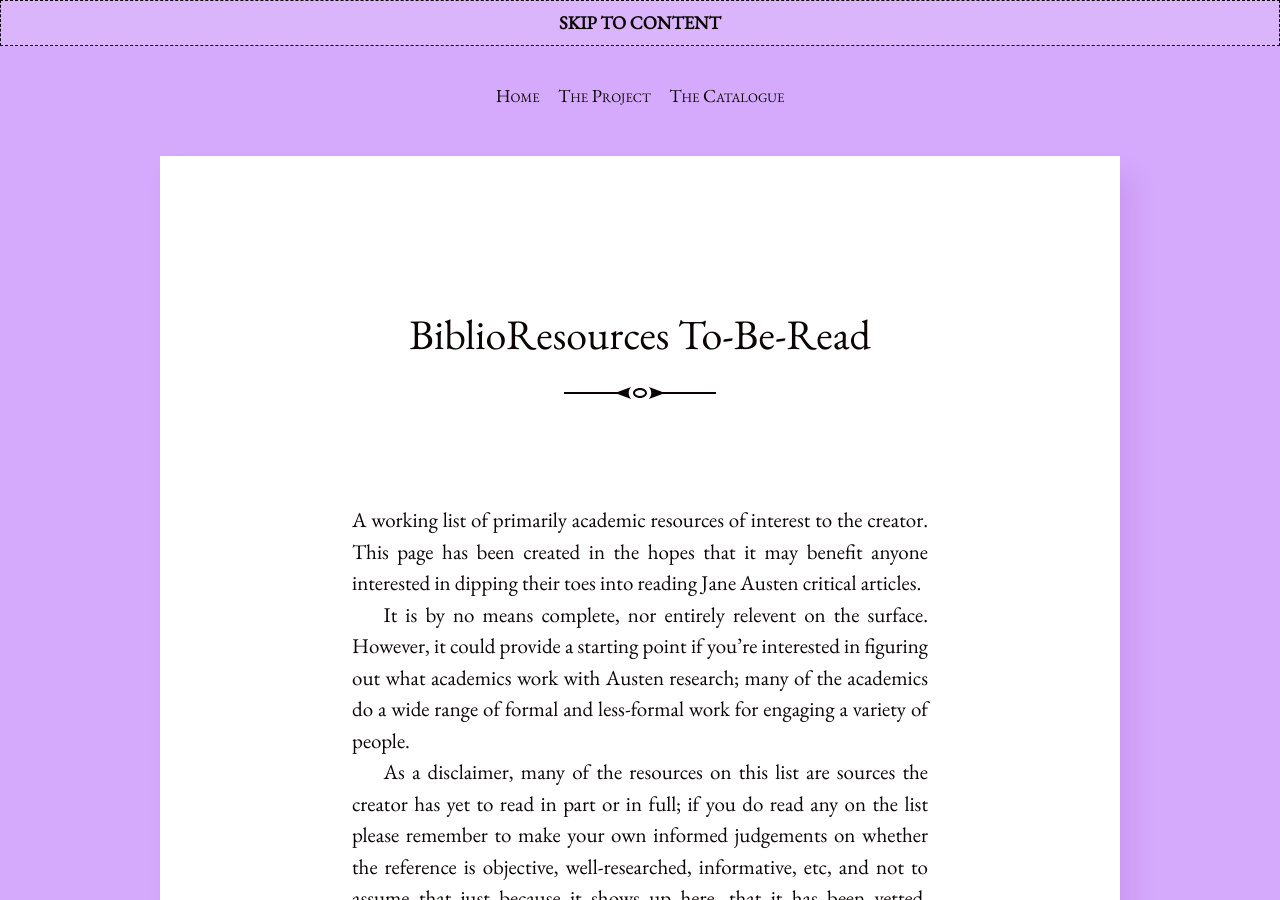
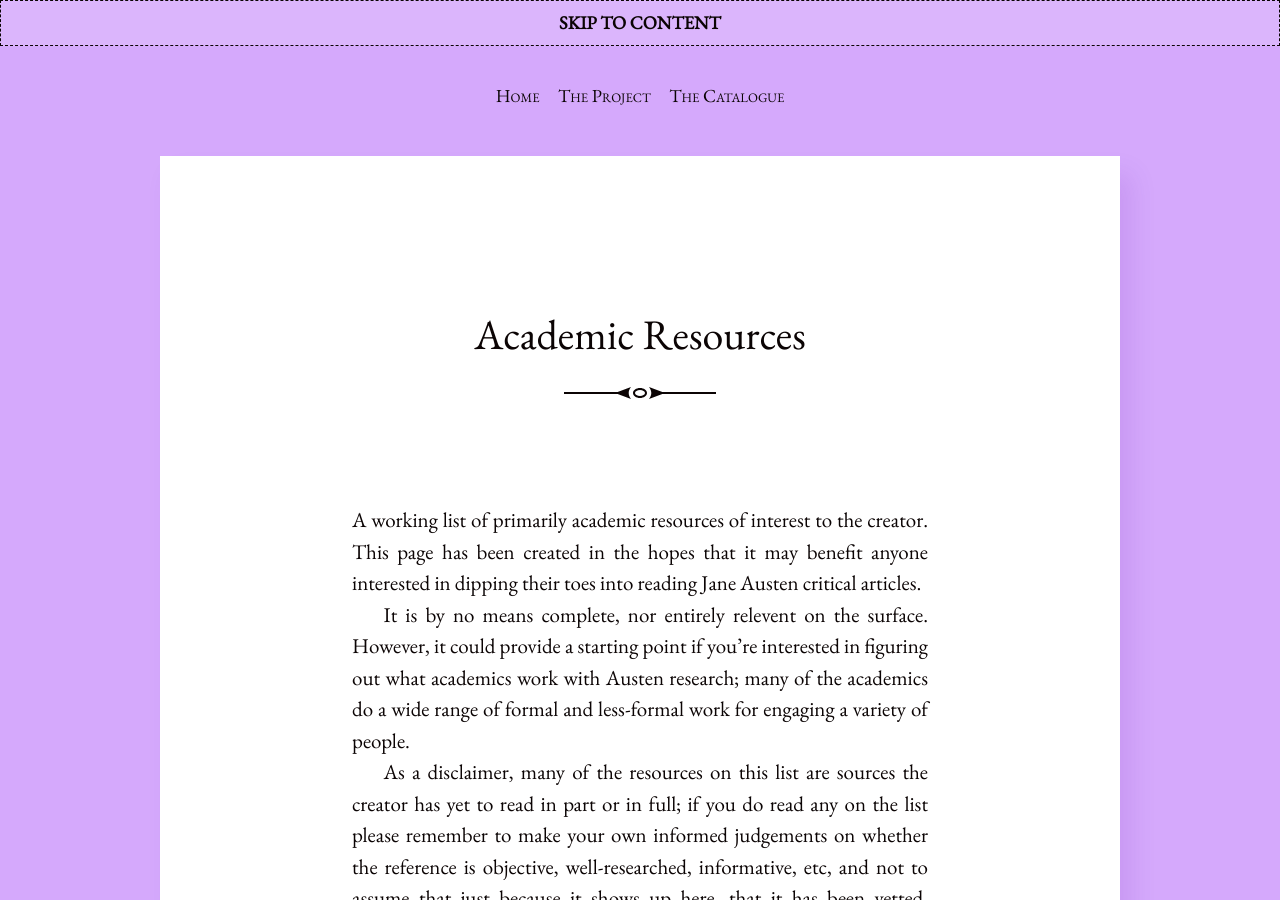
Before and after one commit to imangareeboo/Austen_Adaptations, a Jekyll site: the page built from _posts/2023-04-25-biblioresources.md, in a window 1280 px wide and 900 px high. Built offline with Jekyll 4.4.1, drawn with Linux system fonts in a browser that asks for light colours.

Commit message:
Update 2023-04-25-biblioresources.md

```diff
--- a/_posts/2023-04-25-biblioresources.md
+++ b/_posts/2023-04-25-biblioresources.md
@@ -1,6 +1,6 @@
 ---
 layout: post
-title: BiblioResources To-Be-Read
+title: Academic Resources
 ---
 
 A working list of primarily academic resources of interest to the creator. This page has been created in the hopes that it may benefit anyone interested in dipping their toes into reading Jane Austen critical articles.
```
